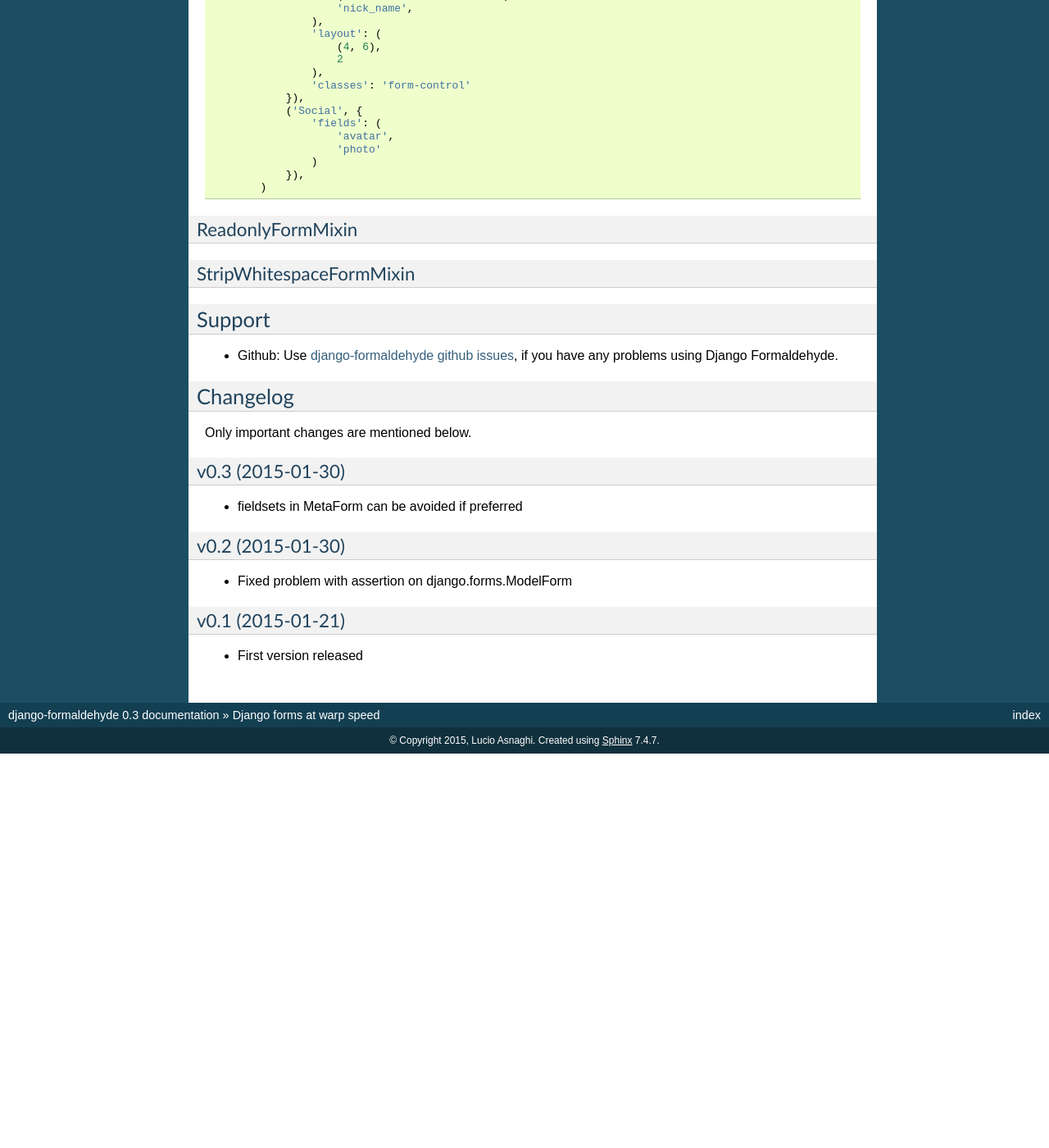
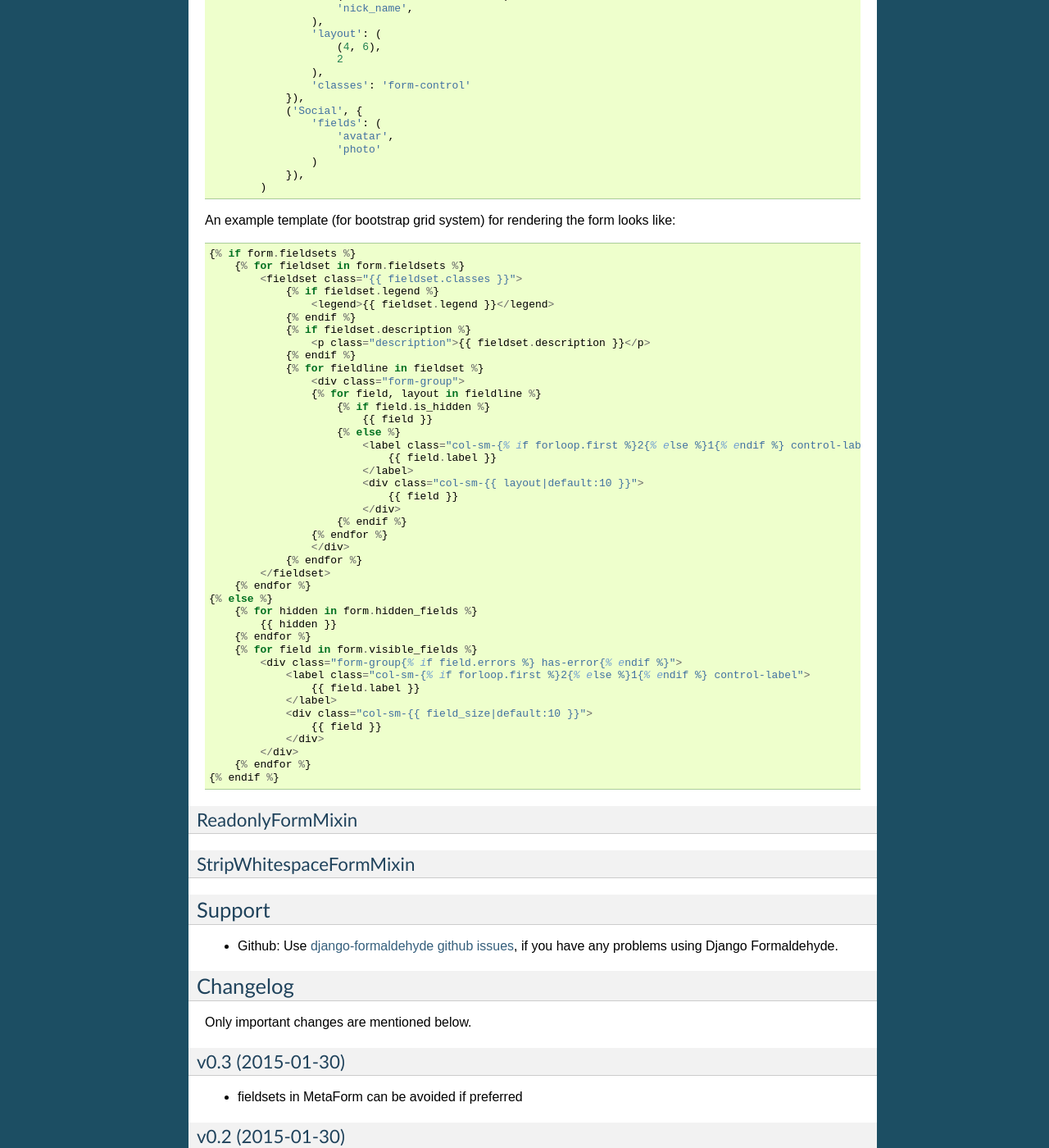
Before and after one commit to kunitoki/django-formaldehyde, a Sphinx documentation site: the page built from docs/index.rst, in a window 1280 px wide and 1400 px high, scrolled down 1452 px. Shown: the whole window at 82% size. Built offline with Sphinx 7.4.7, drawn with Linux system fonts in a browser that asks for light colours; before the commit the page ends 2371 px from its top, so only the background shows below that.

Commit message:
- updated documentation example (bootstrap) - whitespace fixes - updated tests

```diff
--- a/docs/index.rst
+++ b/docs/index.rst
@@ -76,6 +76,52 @@ inner class MetaForm where you can specify your fieldsets configuration.::
             )
 
 
+An example template (for bootstrap grid system) for rendering the form looks like::
+
+    {% if form.fieldsets %}
+        {% for fieldset in form.fieldsets %}
+            <fieldset class="{{ fieldset.classes }}">
+                {% if fieldset.legend %}
+                    <legend>{{ fieldset.legend }}</legend>
+                {% endif %}
+                {% if fieldset.description %}
+                    <p class="description">{{ fieldset.description }}</p>
+                {% endif %}
+                {% for fieldline in fieldset %}
+                    <div class="form-group">
+                    {% for field, layout in fieldline %}
+                        {% if field.is_hidden %}
+                            {{ field }}
+                        {% else %}
+                            <label class="col-sm-{% if forloop.first %}2{% else %}1{% endif %} control-label">
+                                {{ field.label }}
+                            </label>
+                            <div class="col-sm-{{ layout|default:10 }}">
+                                {{ field }}
+                            </div>
+                        {% endif %}
+                    {% endfor %}
+                    </div>
+                {% endfor %}
+            </fieldset>
+        {% endfor %}
+    {% else %}
+        {% for hidden in form.hidden_fields %}
+            {{ hidden }}
+        {% endfor %}
+        {% for field in form.visible_fields %}
+            <div class="form-group{% if field.errors %} has-error{% endif %}">
+                <label class="col-sm-{% if forloop.first %}2{% else %}1{% endif %} control-label">
+                    {{ field.label }}
+                </label>
+                <div class="col-sm-{{ field_size|default:10 }}">
+                    {{ field }}
+                </div>
+            </div>
+        {% endfor %}
+    {% endif %}
+
+
 ReadonlyFormMixin
 -----------------
 
```
Also changed, not shown: 2 other files.
